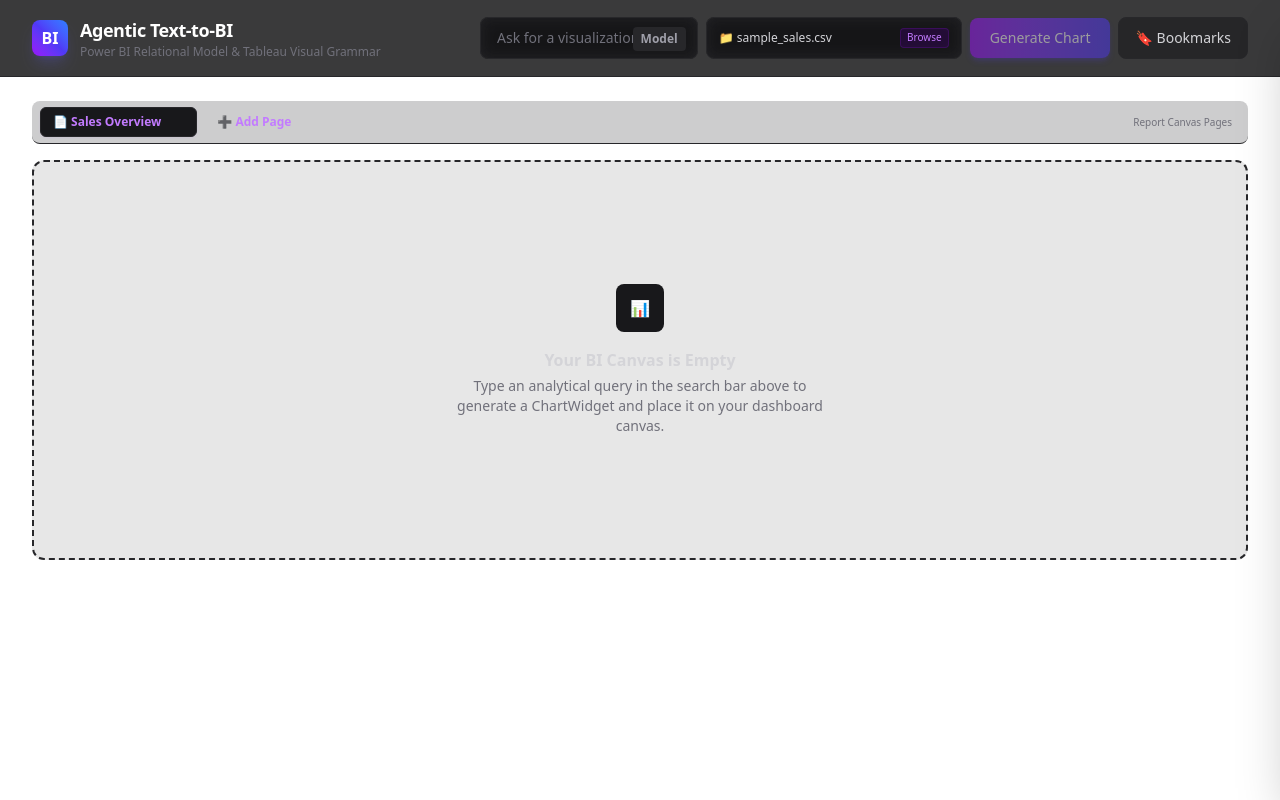
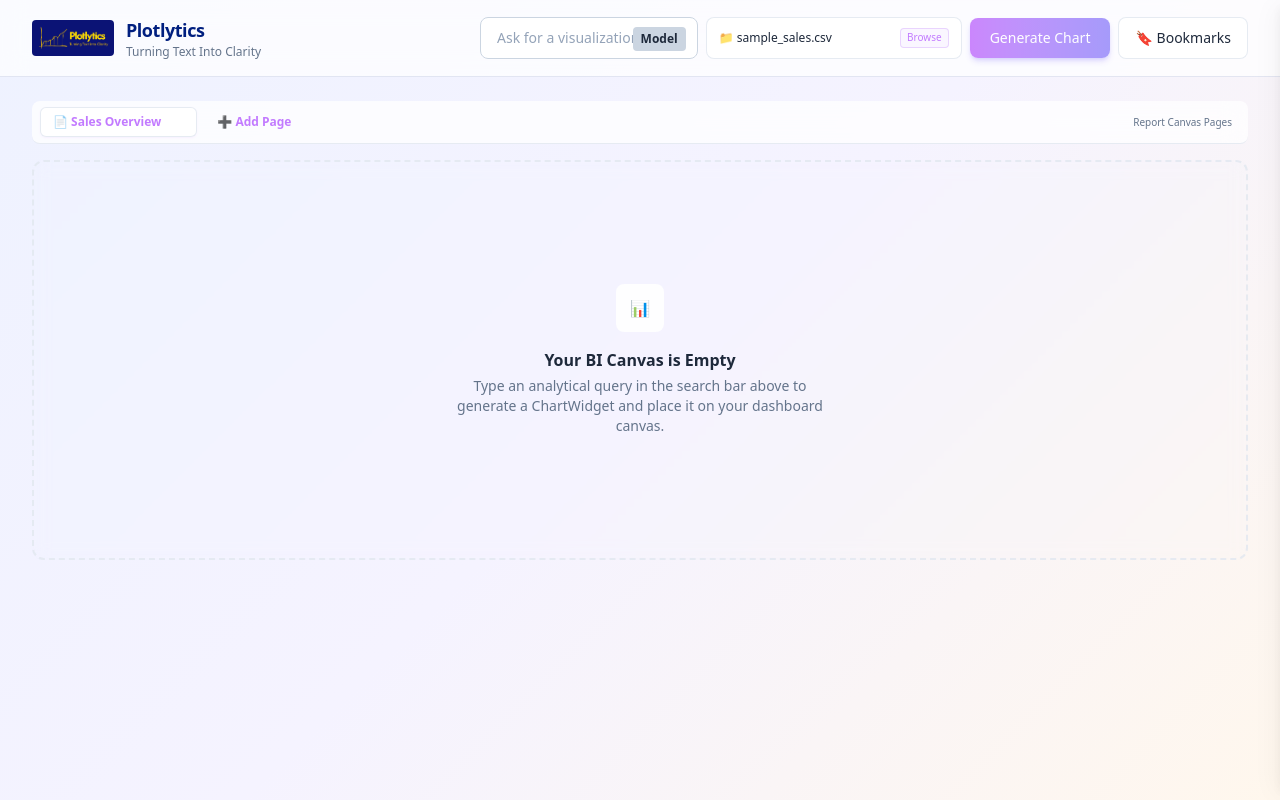
Before and after one commit to vaibhaw001/Text-To-BI-AgenticAI, a Next.js app in the folder frontend/: page / in a window 1280 px wide. Built offline with nearby package versions, Linux system fonts and the light colour scheme.

Commit message:
feat: brand app as Plotlytics with custom logo and premium light pastel theme

```diff
--- a/frontend/app/components/PlotlyRender.tsx
+++ b/frontend/app/components/PlotlyRender.tsx
@@ -24,7 +24,7 @@ export default function PlotlyRender({ data, layout, frames, config, onChartClic
     plot_bgcolor: 'rgba(0,0,0,0)',  // transparent plot area
     font: {
       family: 'system-ui, -apple-system, sans-serif',
-      color: '#a1a1aa', // tailwind zinc-400
+      color: '#3f3f46', // tailwind zinc-700 (fits light/pastel theme)
       ...layout?.font,
     },
     // Force responsiveness
@@ -36,15 +36,15 @@ export default function PlotlyRender({ data, layout, frames, config, onChartClic
       pad: 4,
       ...layout?.margin,
     },
-    // Stylize grid lines and axes to fit the dark theme
+    // Stylize grid lines and axes to fit the light pastel theme
     xaxis: {
-      gridcolor: '#27272a', // zinc-800
-      zerolinecolor: '#3f3f46', // zinc-700
+      gridcolor: '#e4e4e7', // zinc-200 (light gridlines)
+      zerolinecolor: '#d4d4d8', // zinc-300
       ...layout?.xaxis,
     },
     yaxis: {
-      gridcolor: '#27272a',
-      zerolinecolor: '#3f3f46',
+      gridcolor: '#e4e4e7', // zinc-200 (light gridlines)
+      zerolinecolor: '#d4d4d8', // zinc-300
       ...layout?.yaxis,
     }
   };
--- a/frontend/app/globals.css
+++ b/frontend/app/globals.css
@@ -1,8 +1,8 @@
 @import "tailwindcss";
 
 :root {
-  --background: #ffffff;
-  --foreground: #171717;
+  --background: linear-gradient(135deg, #eef2ff 0%, #f5f3ff 50%, #fff7ed 100%);
+  --foreground: #1e293b;
 }
 
 @theme inline {
@@ -10,21 +10,147 @@
   --color-foreground: var(--foreground);
   --font-sans: var(--font-geist-sans);
   --font-mono: var(--font-geist-mono);
-}
 
-@media (prefers-color-scheme: dark) {
-  :root {
-    --background: #0a0a0a;
-    --foreground: #ededed;
-  }
+  --color-zinc-950: #f8fafc;
+  --color-zinc-900: #f1f5f9;
+  --color-zinc-850: #e2e8f0;
+  --color-zinc-800: #cbd5e1;
+  --color-zinc-700: #94a3b8;
+  --color-zinc-650: #64748b;
+  --color-zinc-600: #64748b;
+  --color-zinc-500: #475569;
+  --color-zinc-400: #334155;
+  --color-zinc-300: #1e293b;
+  --color-zinc-200: #0f172a;
+  --color-zinc-100: #0f172a;
+  --color-zinc-50: #0f172a;
+
+  --color-purple-950: #f3e8ff;
+  --color-purple-900: #e9d5ff;
+  --color-purple-800: #c084fc;
 }
 
 body {
-  background: var(--background);
-  color: var(--foreground);
+  background: linear-gradient(135deg, #eef2ff 0%, #f5f3ff 50%, #fff7ed 100%) !important;
+  color: #1e293b !important;
+  background-attachment: fixed !important;
   font-family: ui-sans-serif, system-ui, -apple-system, BlinkMacSystemFont, "Segoe UI", Roboto, "Helvetica Neue", Arial, sans-serif;
 }
 
+/* Container Glassmorphism styles */
+.bg-zinc-950\/40, .bg-zinc-900\/40, .bg-zinc-900\/60, .bg-zinc-950\/20, .bg-zinc-950\/50, .bg-zinc-900\/50, .bg-zinc-900\/85, .bg-zinc-950\/95, .bg-zinc-900\/30 {
+  background-color: rgba(255, 255, 255, 0.75) !important;
+  backdrop-filter: blur(12px) saturate(120%) !important;
+  border-color: rgba(226, 232, 240, 0.85) !important;
+}
+
+.bg-zinc-900 {
+  background-color: rgba(255, 255, 255, 0.85) !important;
+}
+
+.bg-zinc-950 {
+  background-color: rgba(255, 255, 255, 0.94) !important;
+}
+
+/* Grid & Borders */
+.border-zinc-800, .border-zinc-850, .border-zinc-900, .border-zinc-700, .border-zinc-805, .border-zinc-800\/80 {
+  border-color: rgba(226, 232, 240, 0.85) !important;
+}
+
+/* Text elements */
+.text-white, .text-zinc-50, .text-zinc-200, .text-zinc-300, .text-zinc-400 {
+  color: #1e293b !important;
+}
+
+.text-zinc-500 {
+  color: #64748b !important;
+}
+
+/* Keep text white on primary buttons / gradient backgrounds */
+button.bg-gradient-to-r,
+button.bg-purple-600,
+.bg-purple-600,
+.bg-indigo-600,
+.bg-purple-500,
+.text-white.font-bold,
+.bg-purple-600.text-white,
+button.bg-gradient-to-r *,
+button.bg-purple-500,
+.bg-gradient-to-r.from-purple-600.to-indigo-600 * {
+  color: #ffffff !important;
+}
+
+/* Make sure text in prompt input and text inputs is dark and readable */
+input[type="text"], input[type="file"], select, textarea, .relative input[type="text"] {
+  color: #0f172a !important;
+  background-color: rgba(255, 255, 255, 0.85) !important;
+  border-color: #cbd5e1 !important;
+}
+
+input[type="text"]::placeholder {
+  color: #94a3b8 !important;
+}
+
+/* Slicer active states */
+.border-purple-500\/50, .bg-purple-950\/20 {
+  border-color: rgba(139, 92, 246, 0.4) !important;
+  background-color: rgba(243, 232, 255, 0.75) !important;
+  color: #6d28d9 !important;
+}
+
+/* Modal and slide-over drawer styling */
+.fixed.inset-y-0.right-0 {
+  background-color: rgba(255, 255, 255, 0.96) !important;
+  backdrop-filter: blur(20px) !important;
+  border-left: 1px solid rgba(226, 232, 240, 0.8) !important;
+  box-shadow: -10px 0 25px -5px rgba(0, 0, 0, 0.04), -8px 0 10px -6px rgba(0, 0, 0, 0.04) !important;
+}
+
+.fixed.inset-y-0.right-0 .bg-zinc-950,
+.fixed.inset-y-0.right-0 .bg-zinc-900,
+.fixed.inset-y-0.right-0 .border-zinc-900 {
+  background-color: rgba(255, 255, 255, 0.8) !important;
+  border-color: rgba(226, 232, 240, 0.8) !important;
+}
+
+.fixed.inset-y-0.right-0 * {
+  color: #1e293b !important;
+}
+
+.fixed.inset-y-0.right-0 .text-zinc-500 {
+  color: #64748b !important;
+}
+
+.fixed.inset-y-0.right-0 .text-purple-300 {
+  color: #7c3aed !important;
+}
+
+/* Popup Context Menu overrides */
+.fixed.z-50.bg-zinc-950\/95 {
+  background-color: rgba(255, 255, 255, 0.95) !important;
+  border: 1px solid rgba(226, 232, 240, 0.9) !important;
+  box-shadow: 0 10px 15px -3px rgba(0, 0, 0, 0.04), 0 4px 6px -4px rgba(0, 0, 0, 0.04) !important;
+}
+.fixed.z-50.bg-zinc-950\/95 .text-zinc-300 {
+  color: #1e293b !important;
+}
+.fixed.z-50.bg-zinc-950\/95 .hover\:bg-zinc-900:hover {
+  background-color: #f1f5f9 !important;
+  color: #0f172a !important;
+}
+
+/* Floating customizer controls buttons styling */
+.px-2.py-0\.5.rounded.bg-zinc-950.border.border-zinc-800 {
+  background-color: rgba(255, 255, 255, 0.9) !important;
+  border-color: #cbd5e1 !important;
+  color: #475569 !important;
+}
+.px-2.py-0\.5.rounded.bg-zinc-950.border.border-zinc-800:hover {
+  background-color: #f1f5f9 !important;
+  color: #0f172a !important;
+}
+
+/* Print layout overrides */
 @media print {
   .no-print,
   header,
@@ -35,8 +161,8 @@ body {
   }
 
   body {
-    background: #09090b !important;
-    color: #fafafa !important;
+    background: #ffffff !important;
+    color: #1e293b !important;
   }
 
   main {
--- a/frontend/app/layout.tsx
+++ b/frontend/app/layout.tsx
@@ -16,11 +16,11 @@ export default function RootLayout({
   return (
     <html
       lang="en"
-      className="h-full antialiased dark"
+      className="h-full antialiased"
       suppressHydrationWarning
     >
       <body
-        className="min-h-full flex flex-col bg-zinc-950 text-zinc-50 font-sans"
+        className="min-h-full flex flex-col bg-gradient-to-tr from-[#f0f4ff] via-[#f5f3ff] to-[#fffaf0] text-zinc-800 font-sans"
         suppressHydrationWarning
       >
         {children}
--- a/frontend/app/page.tsx
+++ b/frontend/app/page.tsx
@@ -979,15 +979,13 @@ export default function Dashboard() {
   return (
     <div className="flex flex-col min-h-screen">
       {/* Top Navbar */}
-      <header className="border-b border-zinc-800 bg-zinc-950/80 backdrop-blur-md sticky top-0 z-50">
+      <header className="border-b border-[#001f7f]/10 bg-white/70 backdrop-blur-md sticky top-0 z-50">
         <div className="max-w-7xl mx-auto px-4 py-4 sm:px-6 lg:px-8 flex flex-col md:flex-row items-center justify-between gap-4">
           <div className="flex items-center space-x-3">
-            <div className="h-9 w-9 rounded-lg bg-gradient-to-tr from-purple-600 via-indigo-600 to-blue-500 flex items-center justify-center font-bold text-white shadow-lg shadow-indigo-500/20">
-              BI
-            </div>
+            <img src="/logo.png" alt="Plotlytics Logo" className="h-9 object-contain rounded" />
             <div>
-              <h1 className="text-lg font-bold tracking-tight text-white">Agentic Text-to-BI</h1>
-              <p className="text-xs text-zinc-500">Power BI Relational Model & Tableau Visual Grammar</p>
+              <h1 className="text-lg font-bold tracking-tight text-[#001f7f]">Plotlytics</h1>
+              <p className="text-xs text-zinc-500">Turning Text Into Clarity</p>
             </div>
           </div>
 
```
Also changed, not shown: frontend/public/logo.png (added).
